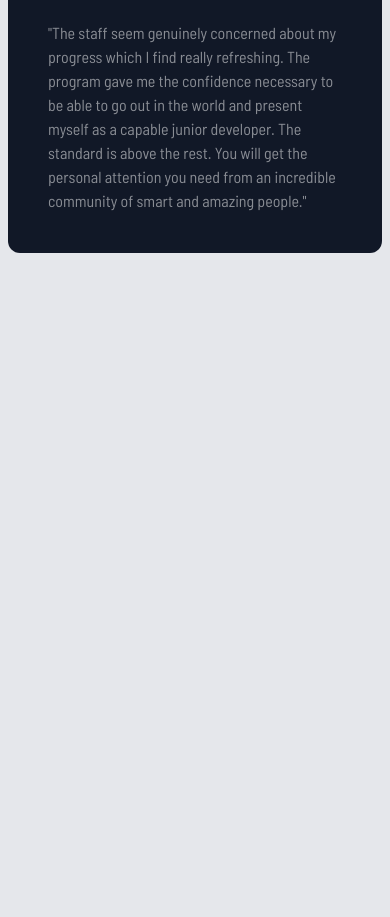
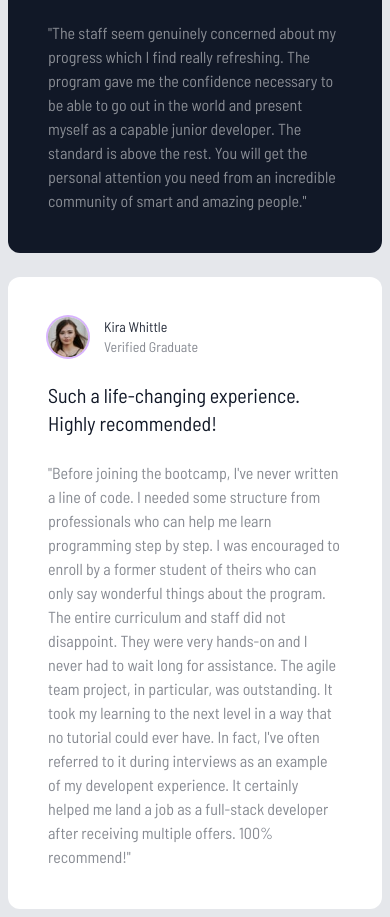
Before and after one commit to MuhammadTurkmen/Testimonial-Grid, a website: page index.html in a window 390 px wide. Shown: the part 1923-2840 px from the top of the page. Before the commit the page ends 2184 px from the top, so only its background shows below. Drawn offline with Linux system fonts and the light colour scheme.

Commit message:
adding files

```diff
--- a/index.html
+++ b/index.html
@@ -93,7 +93,8 @@
           </p>
         </div>
         <!-- Box 3 -->
-        <div class="hidden p-10 rounded-xl text-gray-900 bg-white">
+        <div
+          class="hidden p-10 rounded-xl text-gray-900 bg-white md:block md:row-span-2">
           <!-- Box Header -->
           <div class="flex space-x-4">
             <img
@@ -151,7 +152,7 @@
           </p>
         </div>
         <!-- Box 5 -->
-        <div class="p-10 rounded-xl bg-gray-900">
+        <div class="p-10 rounded-xl bg-gray-900 md:col-span-2">
           <!-- Box Header -->
           <div class="flex space-x-4">
             <img
@@ -180,6 +181,40 @@
             and amazing people."
           </p>
         </div>
+        <!-- Box 6 -->
+        <div class="p-10 rounded-xl text-gray-900 bg-white md:hidden">
+          <!-- Box Header -->
+          <div class="flex space-x-4">
+            <img
+              src="images/image-kira.jpg"
+              alt=""
+              class="w-10 h-10 rounded-full ring-2 ring-purple-300" />
+            <div class="text-sm">
+              <h4 class="opacity-90">Kira Whittle</h4>
+              <p class="opacity-50">Verified Graduate</p>
+            </div>
+          </div>
+
+          <!-- Large Text -->
+          <p class="mt-6 text-xl">
+            Such a life-changing experience. Highly recommended!
+          </p>
+          <!-- Small Text -->
+          <p class="mt-6 opacity-50">
+            "Before joining the bootcamp, I've never written a line of code. I
+            needed some structure from professionals who can help me learn
+            programming step by step. I was encouraged to enroll by a former
+            student of theirs who can only say wonderful things about the
+            program. The entire curriculum and staff did not disappoint. They
+            were very hands-on and I never had to wait long for assistance. The
+            agile team project, in particular, was outstanding. It took my
+            learning to the next level in a way that no tutorial could ever
+            have. In fact, I've often referred to it during interviews as an
+            example of my developent experience. It certainly helped me land a
+            job as a full-stack developer after receiving multiple offers. 100%
+            recommend!"
+          </p>
+        </div>
       </div>
     </div>
   </body>
--- a/package.json
+++ b/package.json
@@ -11,6 +11,7 @@
   "license": "ISC",
   "description": "",
   "devDependencies": {
+    "@tailwindcss/line-clamp": "^0.4.4",
     "tailwindcss": "^3.4.13"
   }
 }
```
Also changed, not shown: css/style.css, 1 other file.
